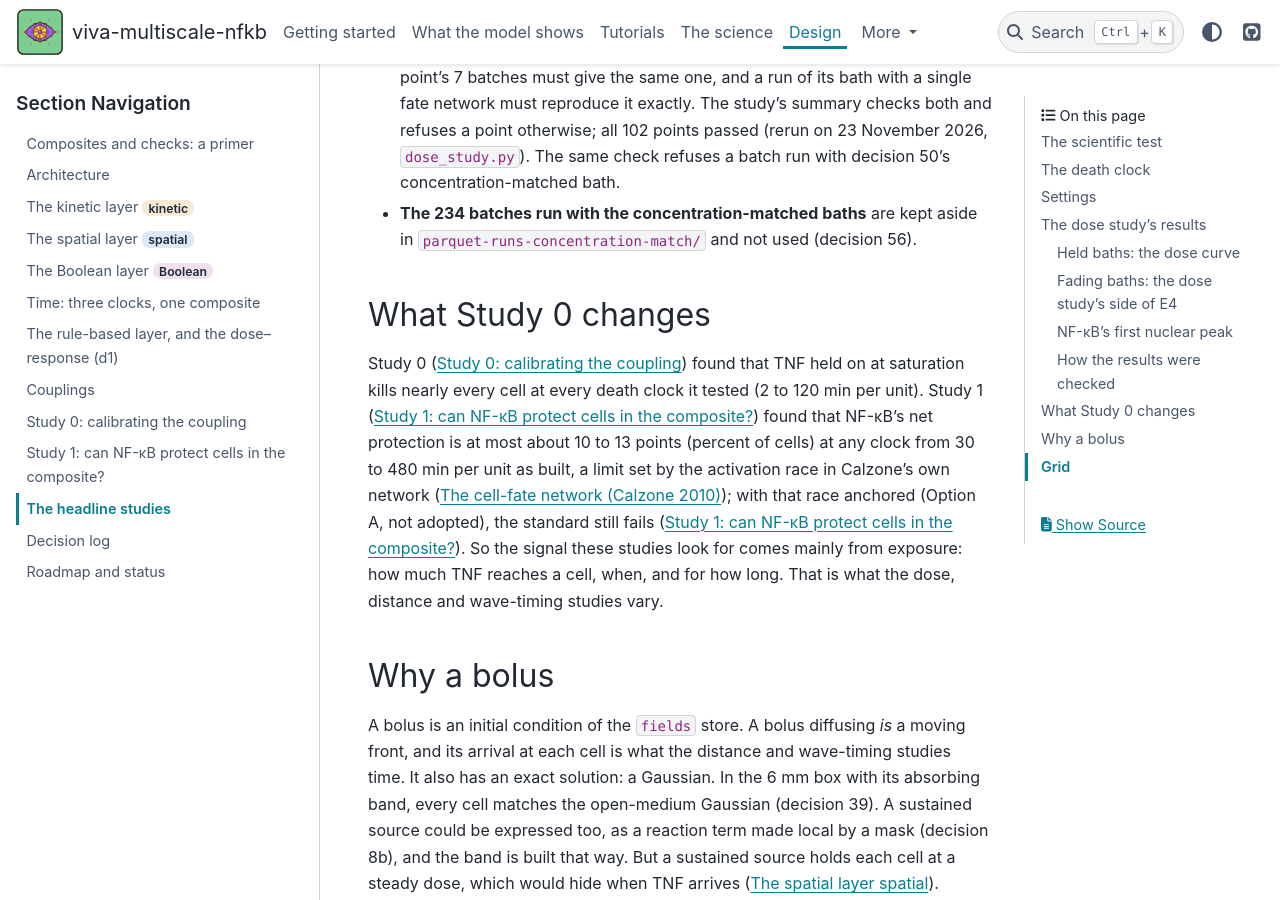
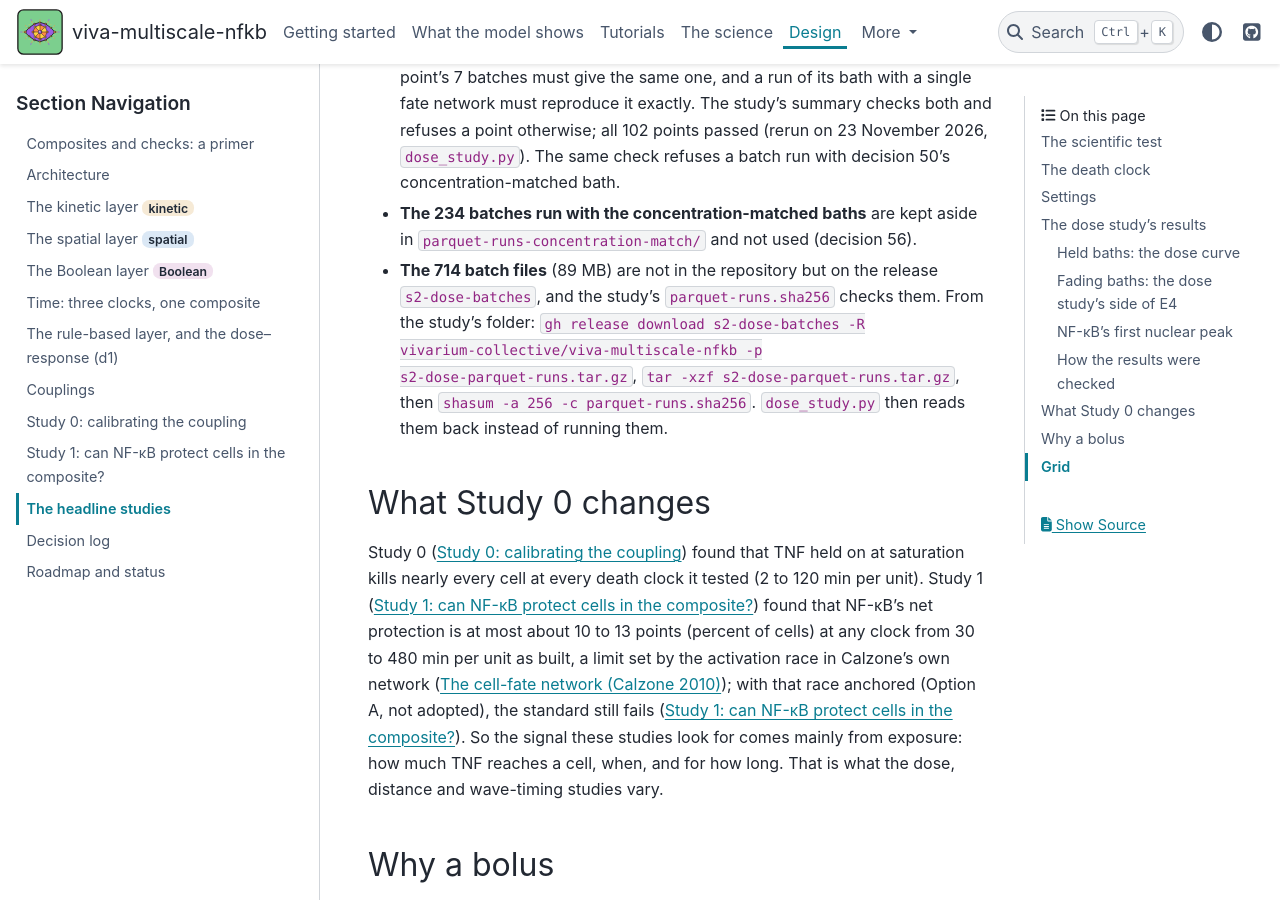
Before and after one commit to vivarium-collective/viva-multiscale-nfkb, a Sphinx documentation site: the page built from documentation/design/studies.md, in a window 1280 px wide and 900 px high, scrolled down 7956 px. Built offline with Sphinx 7.4.7 and the PyData theme 0.15.4, drawn with Linux system fonts in a browser that asks for light colours.

Commit message:
data(s2): the dose study's batch files go on release s2-dose-batches, checked by a committed sha256 list
The 714 batch files (89 MB) existed only untracked in one checkout. Alex chose (2026-11-23) a GitHub release asset
over committing them: s2-dose-parquet-runs.tar.gz (29 MB, sha256 13bd88d8d4bec6337e69eda3fa39db1aaa6f341756e68d56c5d2d59b8fbcf1a3)
on release s2-dose-batches, cut on this change's merge. parquet-runs.sha256 checks each file; .gitignore keeps the dose
and distance studies' batch folders out of git; study.yaml and studies.md say where they are and how to fetch them.

Checked: unpacked into a fresh worktree, all 714 match; dose_study.py then reads them back and rewrites data/dose.json
byte-identical.

Co-Authored-By: Claude Opus 5.5 <noreply@anthropic.com>

```diff
--- a/documentation/design/studies.md
+++ b/documentation/design/studies.md
@@ -147,6 +147,10 @@ period that the readouts above list.
   check refuses a batch run with decision 50's concentration-matched bath.
 - **The 234 batches run with the concentration-matched baths** are kept aside in `parquet-runs-concentration-match/`
   and not used (decision 56).
+- **The 714 batch files** (89 MB) are not in the repository but on the release `s2-dose-batches`, and the study's
+  `parquet-runs.sha256` checks them. From the study's folder: `gh release download s2-dose-batches -R
+  vivarium-collective/viva-multiscale-nfkb -p s2-dose-parquet-runs.tar.gz`, `tar -xzf s2-dose-parquet-runs.tar.gz`,
+  then `shasum -a 256 -c parquet-runs.sha256`. `dose_study.py` then reads them back instead of running them.
 
 ## What Study 0 changes
 
```
Also changed, not shown: 3 other files.
